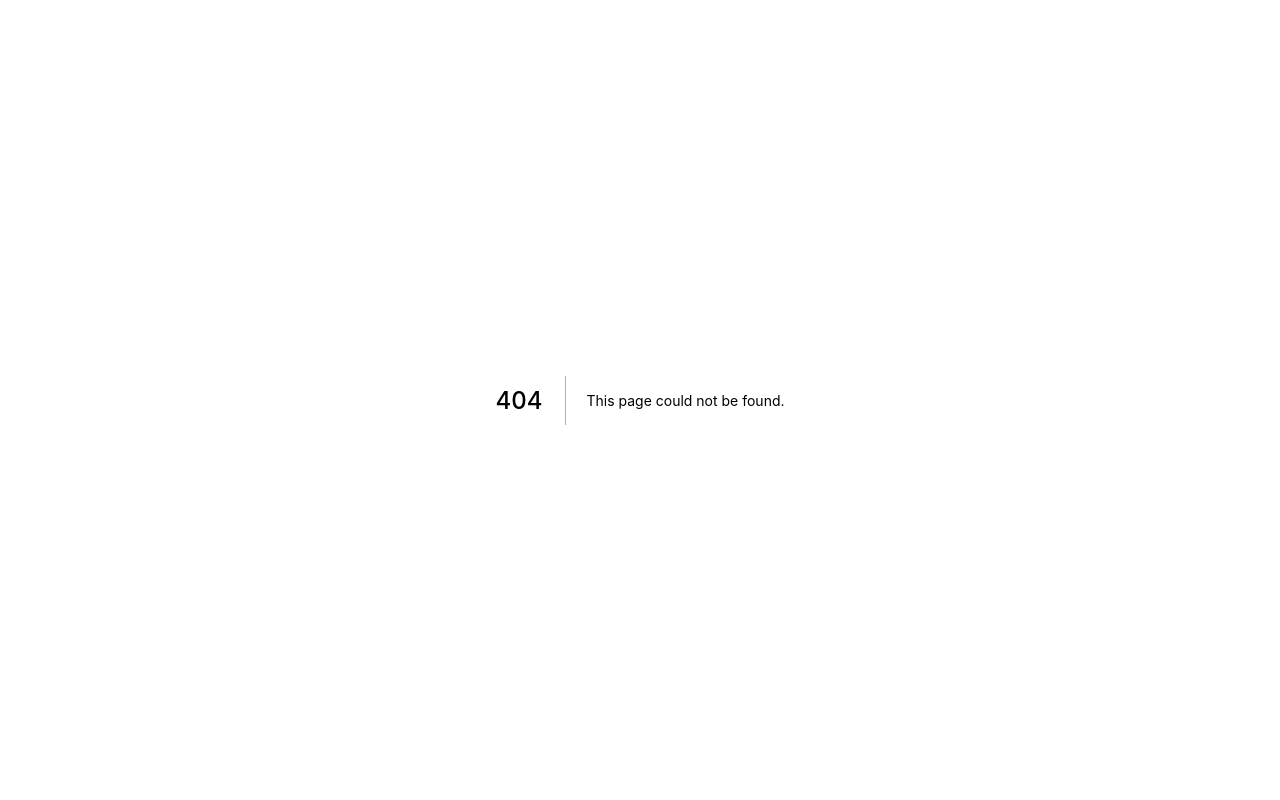
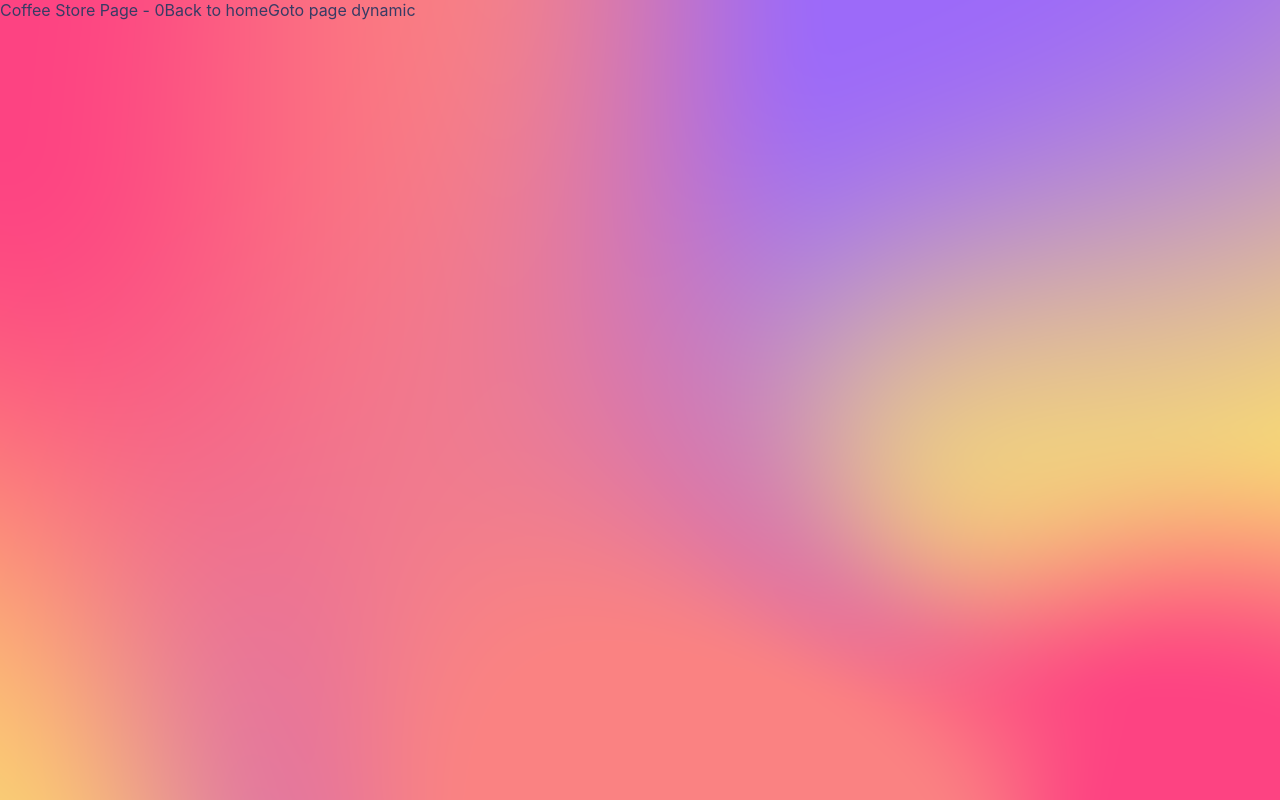
Before and after one commit to harishkrishnan24/discover-coffee-stores, a Next.js app: page /coffee-store/0 in a window 1280 px wide. Before the commit this address had no page. Built offline with nearby package versions, Linux system fonts and the light colour scheme.

Commit message:
Dynamic routing

```diff
--- /dev/null
+++ b/pages/coffee-store/[id].js
@@ -0,0 +1,21 @@
+import Link from 'next/link';
+import { useRouter } from 'next/router';
+
+const CoffeeStore = () => {
+  const router = useRouter();
+  const { id } = router.query;
+
+  return (
+    <div>
+      Coffee Store Page - {id}
+      <Link href="/">
+        <a>Back to home</a>
+      </Link>
+      <Link href="/coffee-store/dynamic">
+        <a>Goto page dynamic</a>
+      </Link>
+    </div>
+  );
+};
+
+export default CoffeeStore;
```
